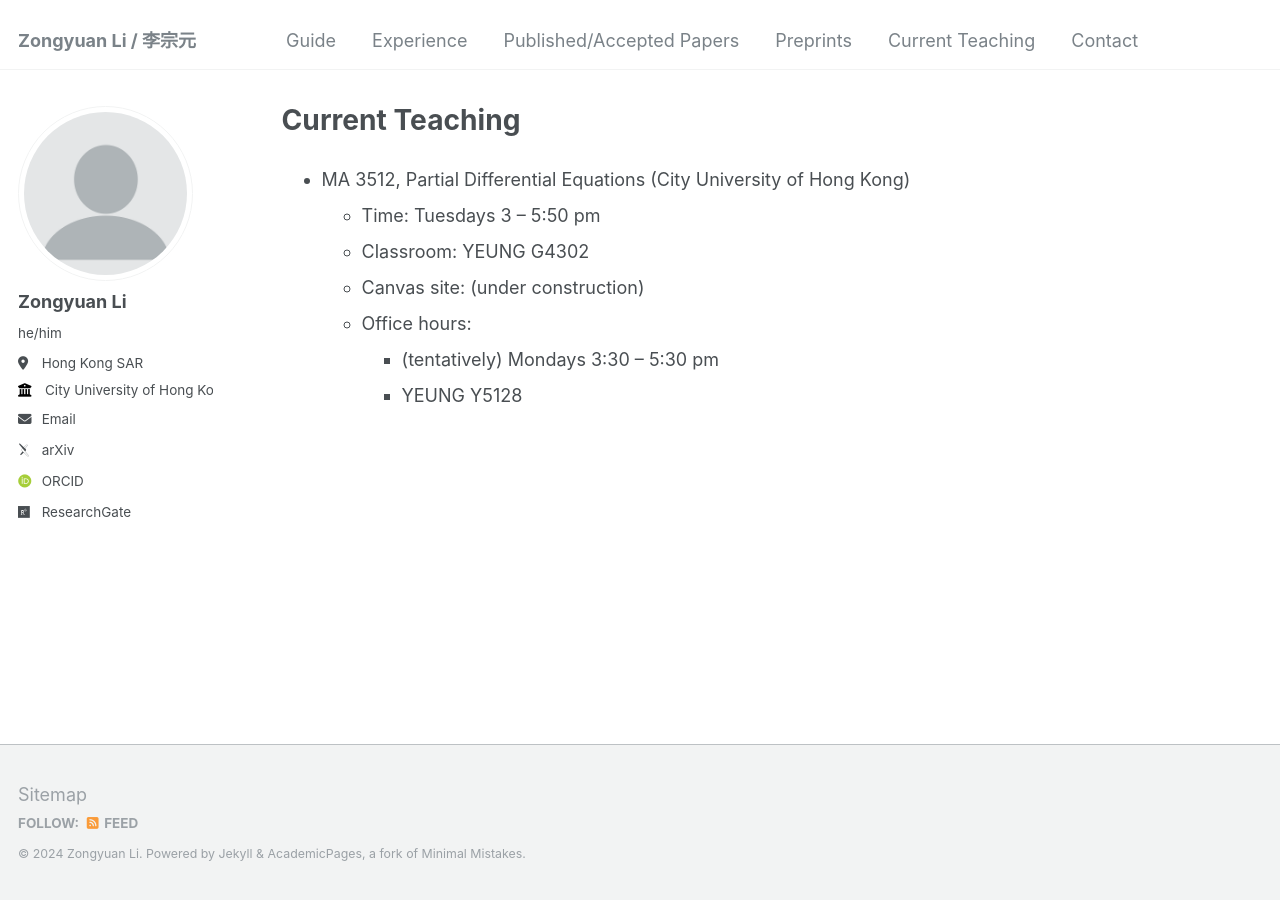
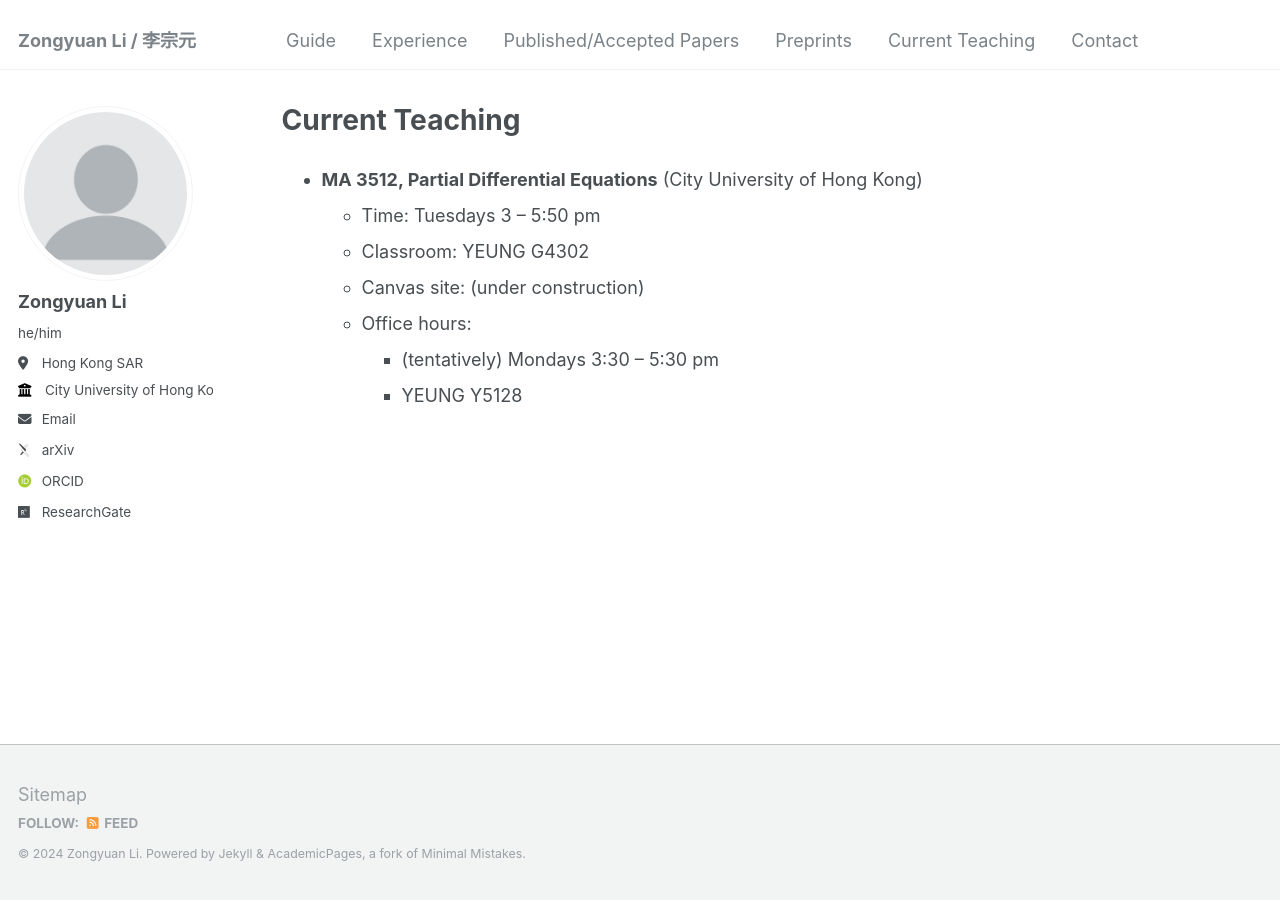
Before and after one commit to zongyuan-li/zongyuan-li.github.io, a Jekyll site: the page built from _pages/CurrentTeaching.md, in a window 1280 px wide. Built offline with Jekyll 4.4.1, drawn with Linux system fonts in a browser that asks for light colours; some web fonts are replaced.

```diff
--- a/_pages/CurrentTeaching.md
+++ b/_pages/CurrentTeaching.md
@@ -10,7 +10,7 @@ redirect_from:
 
 
 
-  * MA 3512, Partial Differential Equations (City University of Hong Kong)
+  * **MA 3512, Partial Differential Equations** (City University of Hong Kong)
       * Time: Tuesdays 3 -- 5:50 pm
       * Classroom: YEUNG G4302
       * Canvas site: (under construction)
```
